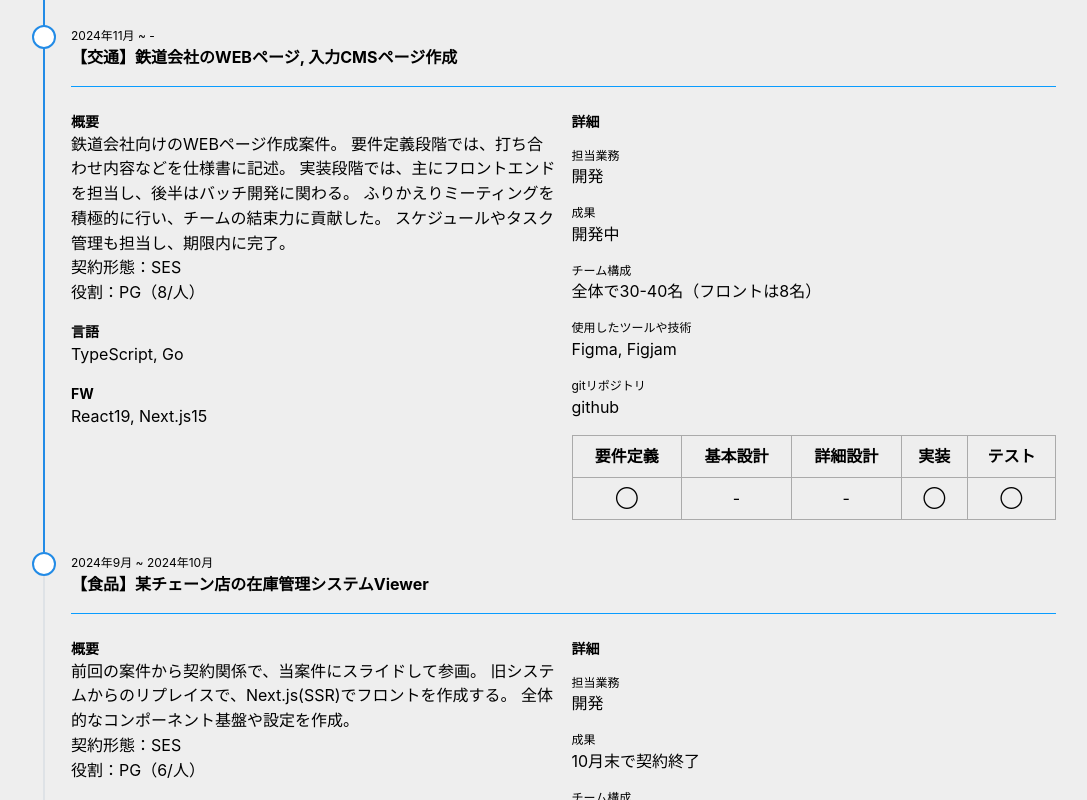
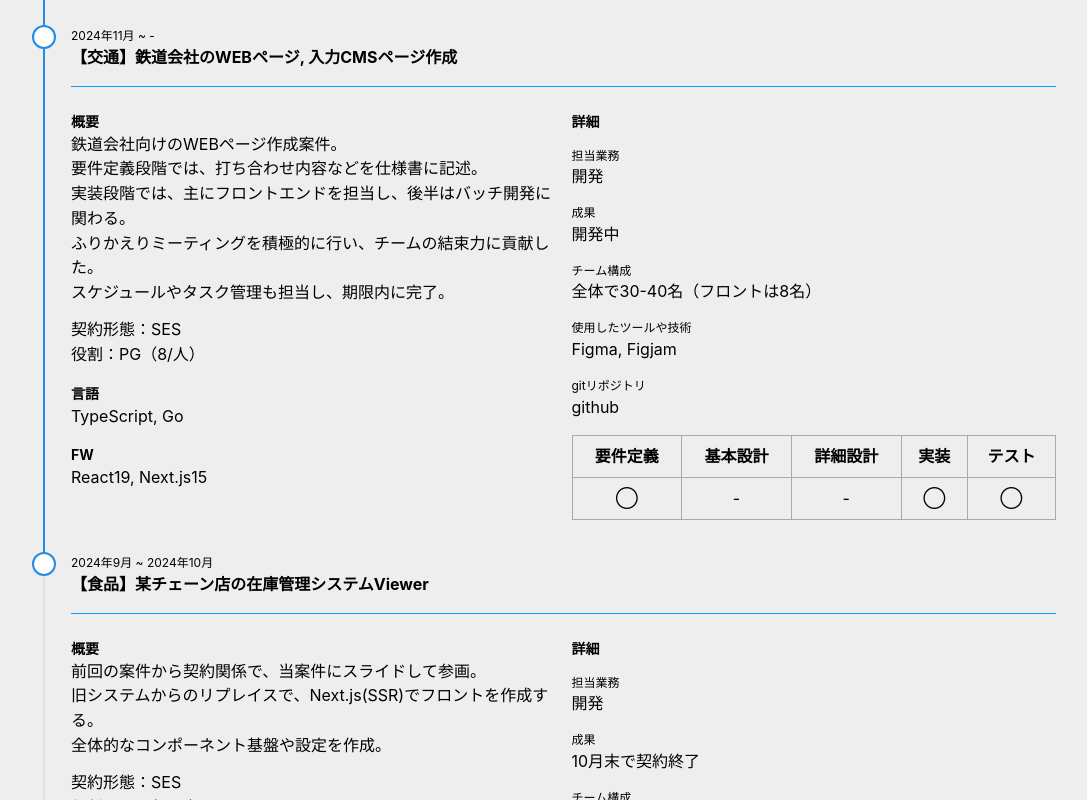
Before and after one commit to TakakiMoriguchi/takaki-moriguchi-career, a React (Create React App) app: page / in a window 1280 px wide. Shown: the part 1540-2340 px from the top of the page, without its empty margins (96-1183 px from the left). Built offline with nearby package versions, Linux system fonts and the light colour scheme.

Commit message:
Update build

```diff
--- a/src/App.tsx
+++ b/src/App.tsx
@@ -130,6 +130,7 @@ function App() {
                             dangerouslySetInnerHTML={{
                               __html: item.project_detail.overview.replaceAll('¥n', '<br />'),
                             }}
+                            mb="sm"
                           />
                           <Text>契約形態：{item.employment_status}</Text>
                           <Text>
--- a/src/data.ts
+++ b/src/data.ts
@@ -335,8 +335,8 @@ export const data = [
     project_title: '某チェーン店の在庫管理システムViewer',
     project_detail: {
       overview: `
-        前回の案件から契約関係で、当案件にスライドして参画。
-        旧システムからのリプレイスで、Next.js(SSR)でフロントを作成する。
+        前回の案件から契約関係で、当案件にスライドして参画。¥n
+        旧システムからのリプレイスで、Next.js(SSR)でフロントを作成する。¥n
         全体的なコンポーネント基盤や設定を作成。
       `,
       task_responsibilities: '開発',
@@ -368,10 +368,10 @@ export const data = [
     project_title: '鉄道会社のWEBページ, 入力CMSページ作成',
     project_detail: {
       overview: `
-        鉄道会社向けのWEBページ作成案件。
-        要件定義段階では、打ち合わせ内容などを仕様書に記述。
-        実装段階では、主にフロントエンドを担当し、後半はバッチ開発に関わる。
-        ふりかえりミーティングを積極的に行い、チームの結束力に貢献した。
+        鉄道会社向けのWEBページ作成案件。¥n
+        要件定義段階では、打ち合わせ内容などを仕様書に記述。¥n
+        実装段階では、主にフロントエンドを担当し、後半はバッチ開発に関わる。¥n
+        ふりかえりミーティングを積極的に行い、チームの結束力に貢献した。¥n
         スケジュールやタスク管理も担当し、期限内に完了。
       `,
       task_responsibilities: '開発',
```
